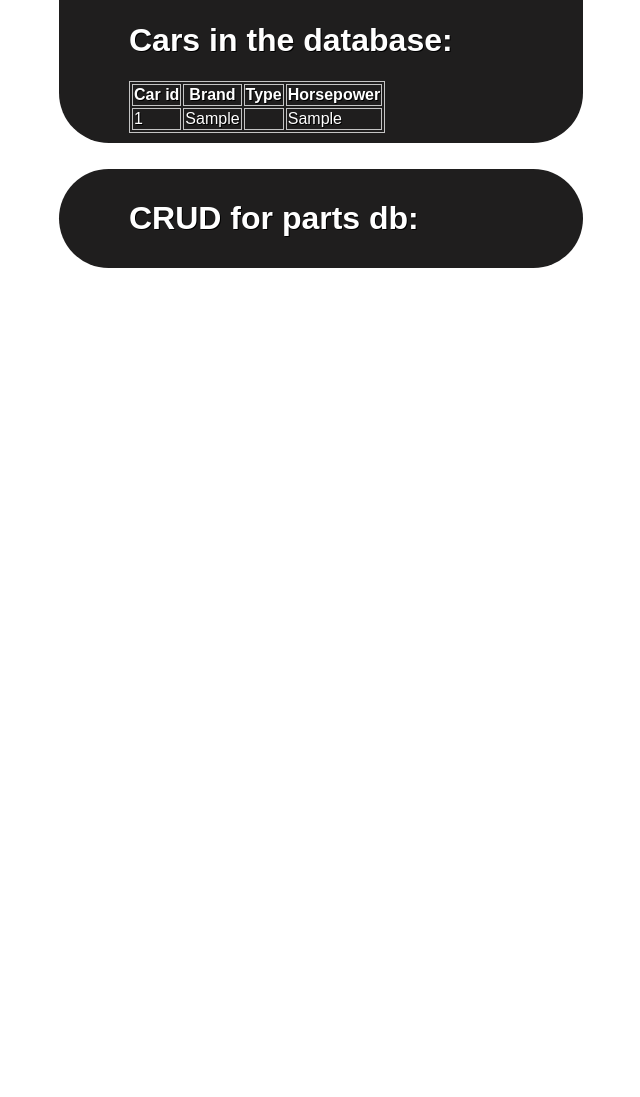
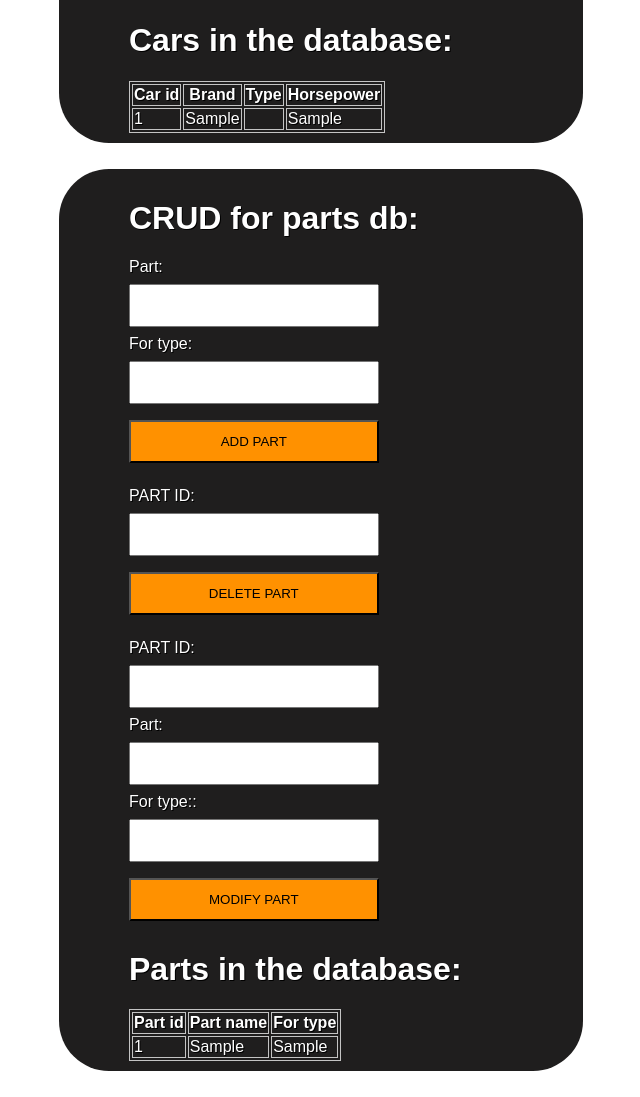
Before and after one commit to unicsbalint/webprog_2, a PHP site: page /index.php?p=private in a window 1280 px wide. Shown: the part 1268-2365 px from the top of the page, without its empty margins (319-959 px from the left). Before the commit the page ends 1536 px from the top, so only its background shows below. Run offline with PHP 8.4, Linux system fonts and the light colour scheme; a user stored in the database is signed in; tables that the repository leaves empty or names only in its code hold one stand-in row (values such as "Sample post").

Commit message:
car parts crud

```diff
--- a/backend/private.php
+++ b/backend/private.php
@@ -59,4 +59,50 @@ $cars = getList($query, $params);
 
 <div class="privateBox">
 <h1>CRUD for parts db:</h1>
+<form action="backend/add_part.php" method="POST">
+  <label for="part">Part:</label><br>
+  <input class="crudInput" type="text" id="part" name="part"><br>
+  <label for="type">For type:</label><br>
+  <input class="crudInput" type="text" id="type" name="type"><br>
+  <input class="crudButton" type="submit" value="ADD PART">
+</form>
+<form action="backend/delete_part.php" method="POST">
+  <label for="car_id">PART ID:</label><br>
+  <input class="crudInput" type="text" id="part_id" name="part_id"><br>
+  <input class="crudButton" type="submit" value="DELETE PART">
+</form>
+
+<form action="backend/modify_part.php" method="POST">
+  <label for="fname">PART ID:</label><br>
+  <input class="crudInput" type="text" id="part_id" name="part_id"><br>
+  <label for="part">Part:</label><br>
+  <input class="crudInput" type="text" id="part" name="part"><br>
+  <label for="type">For type::</label><br>
+  <input class="crudInput" type="text" id="type" name="type"><br>
+  <input class="crudButton" type="submit" value="MODIFY PART">
+</form>
+
+<h1>Parts in the database:</h1>
+<table>
+<thead>
+<th>Part id</th>
+<th>Part name</th>
+<th>For type</th>
+
+
+</thead>
+<?php
+$query = "SELECT * FROM carparts";
+$params = [
+];
+require_once 'dbFunctions.php';
+$cars = getList($query, $params);
+?>
+<?php foreach ($cars as $c) : ?>
+<tr>
+<td><?=$c['id']?></td>
+<td><?=$c['part']?></td>
+<td><?=$c['for_type']?></td>
+</tr>
+<?php endforeach; ?>
 </div>
```
Also changed, not shown: backend/add_part.php (added, +28 -0 lines), backend/delete_part.php (added, +25 -0 lines), backend/modify_part.php (added, +30 -0 lines).
